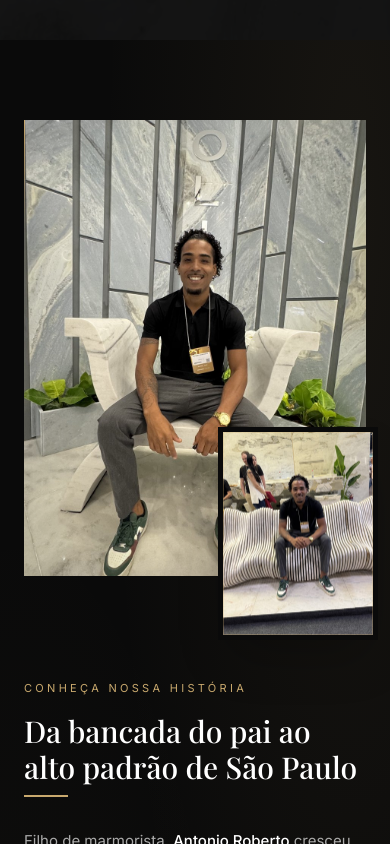
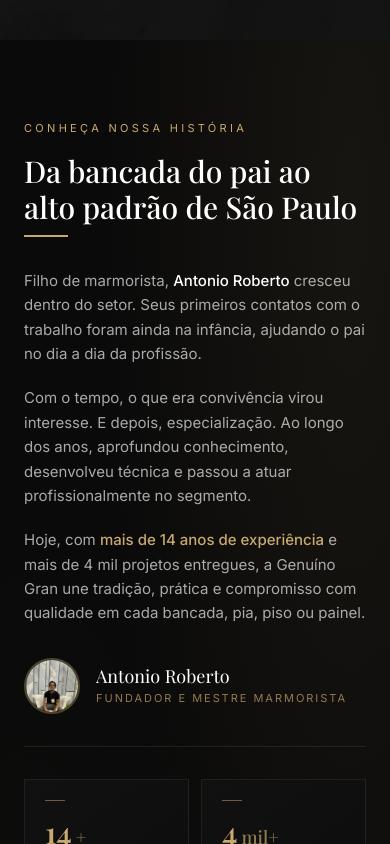
Before and after one commit to MatheusCRMartins/Genuino-Gran, a React (Vite) app: page / in a window 390 px wide. Shown: the part 6540-7384 px from the top of the page. Built offline with nearby package versions, Linux system fonts and the light colour scheme; a web font is replaced by a local one.

Commit message:
fix(about): título antes da foto no mobile (order-1/order-2)

```diff
--- a/src/components/About.jsx
+++ b/src/components/About.jsx
@@ -29,7 +29,7 @@ export default function About() {
           {/* ── Coluna das fotos ────────────────────────────────────────── */}
           <div
             ref={photoRef}
-            className={`lg:col-span-5 relative fade-up ${photoVisible ? 'visible' : ''}`}
+            className={`order-2 lg:order-1 lg:col-span-5 relative fade-up ${photoVisible ? 'visible' : ''}`}
           >
             {/* Linha dourada vertical */}
             <div
@@ -84,7 +84,7 @@ export default function About() {
           {/* ── Coluna de texto ─────────────────────────────────────────── */}
           <div
             ref={textRef}
-            className={`lg:col-span-7 fade-up delay-2 ${textVisible ? 'visible' : ''}`}
+            className={`order-1 lg:order-2 lg:col-span-7 fade-up delay-2 ${textVisible ? 'visible' : ''}`}
           >
             <p className="font-inter text-[11px] tracking-[0.3em] uppercase text-gold mb-4">
               Conheça nossa história
```
